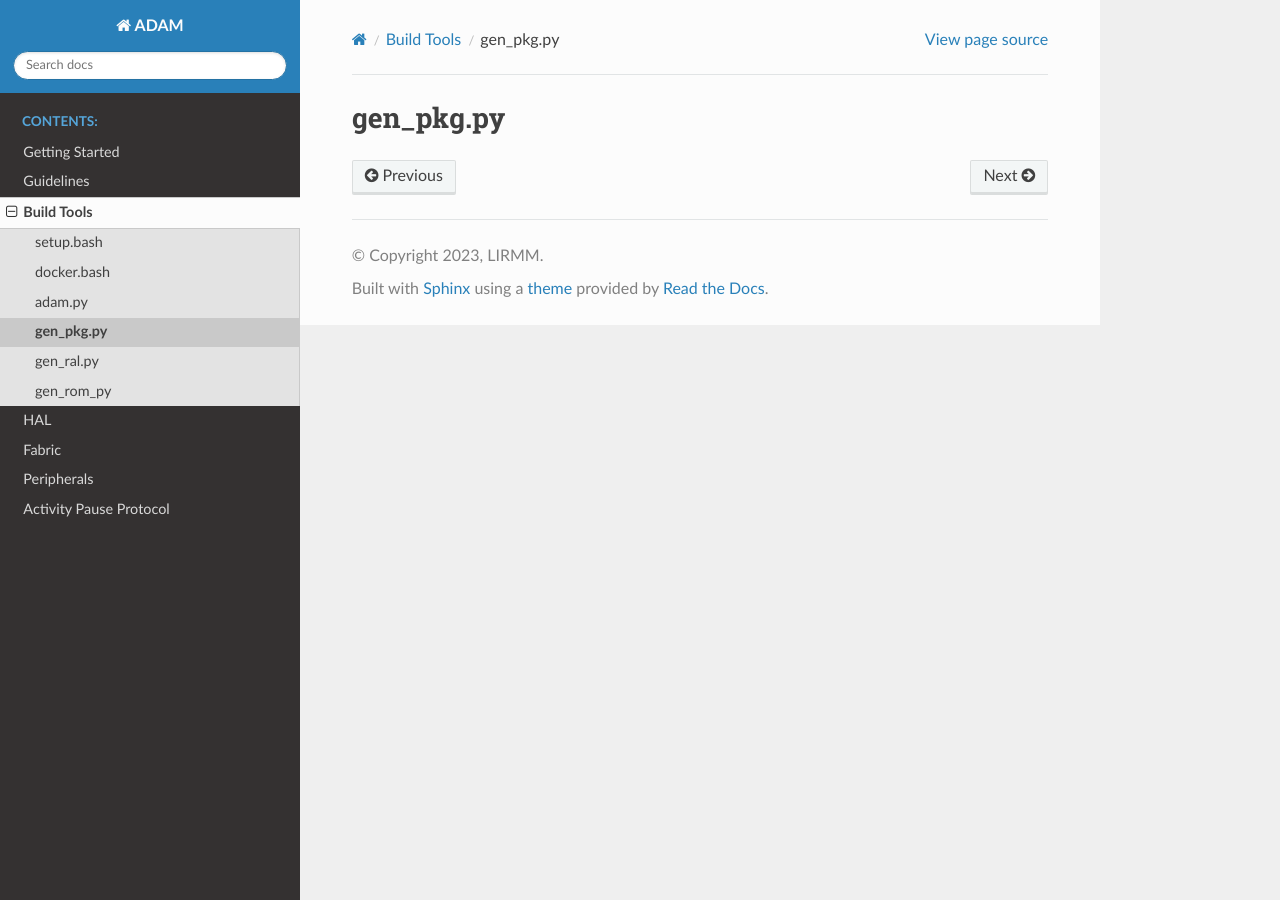
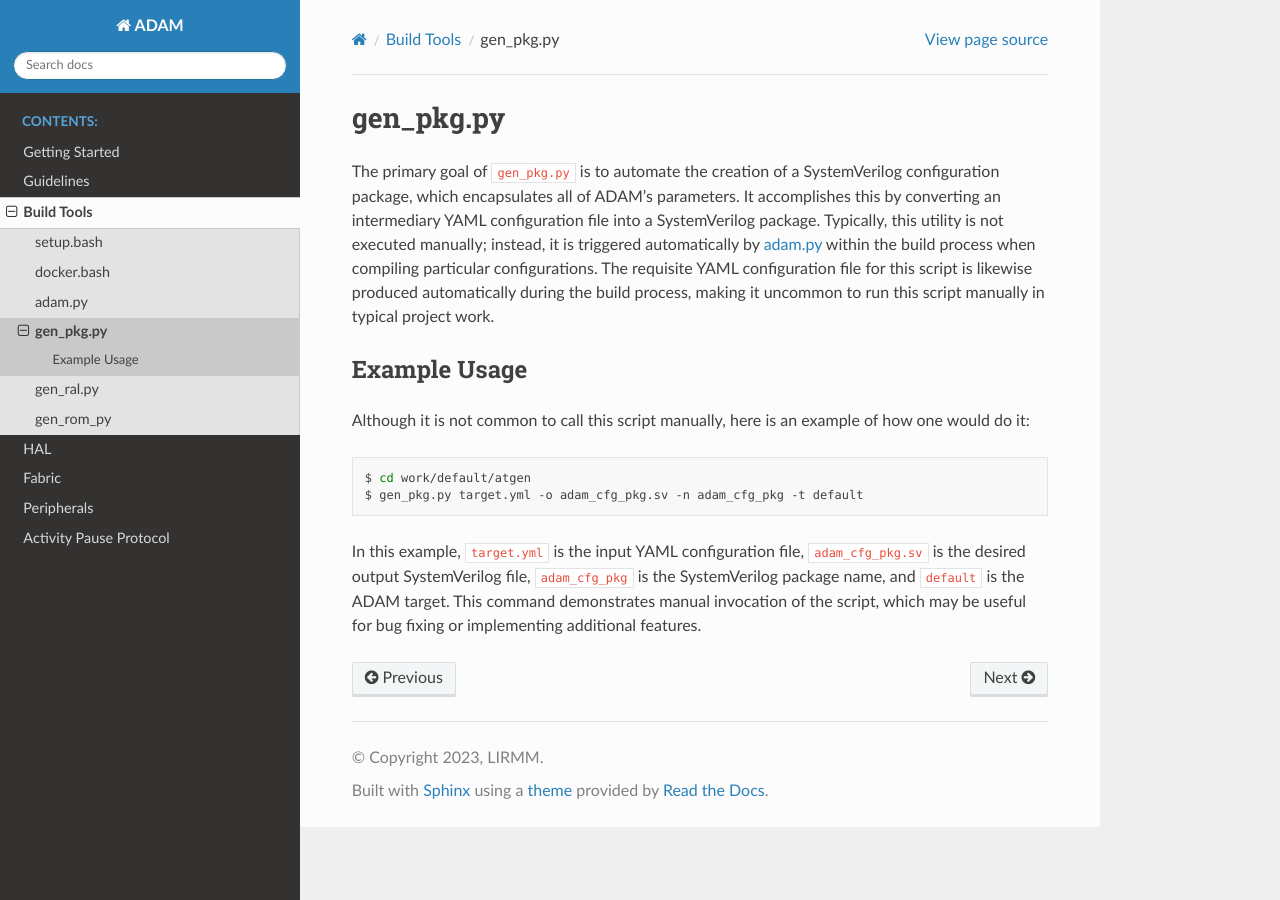
Before and after one commit to ADAC-LIRMM/adam, a Sphinx documentation site: the page built from docs/source/build_tools/gen_pkg_py.rst, in a window 1280 px wide. Built offline with Sphinx 7.4.7 and the Read the Docs theme 2.0.0, drawn with Linux system fonts in a browser that asks for light colours.

Commit message:
gen_pkg.py

```diff
--- a/docs/source/build_tools/gen_pkg_py.rst
+++ b/docs/source/build_tools/gen_pkg_py.rst
@@ -1,5 +1,36 @@
 
 .. _gen_pkg_py:
 
+==========
 gen_pkg.py
 ==========
+
+The primary goal of ``gen_pkg.py`` is to automate the creation of a
+SystemVerilog configuration package,
+which encapsulates all of ADAM's parameters.
+It accomplishes this by converting an intermediary YAML configuration file into
+a SystemVerilog package.
+Typically, this utility is not executed manually; instead, it is triggered
+automatically by :ref:`adam_py` within the build process when compiling
+particular configurations.
+The requisite YAML configuration file for this script is likewise produced
+automatically during the build process,
+making it uncommon to run this script manually in typical project work.
+
+Example Usage
+=============
+
+Although it is not common to call this script manually, here is an example of
+how one would do it:
+
+.. code-block:: bash
+
+   $ cd work/default/atgen
+   $ gen_pkg.py target.yml -o adam_cfg_pkg.sv -n adam_cfg_pkg -t default
+
+In this example, ``target.yml`` is the input YAML configuration file,
+``adam_cfg_pkg.sv`` is the desired output SystemVerilog file,
+``adam_cfg_pkg`` is the SystemVerilog package name,
+and ``default`` is the ADAM target.
+This command demonstrates manual invocation of the script,
+which may be useful for bug fixing or implementing additional features.
```
Also changed, not shown: 1 other file.
